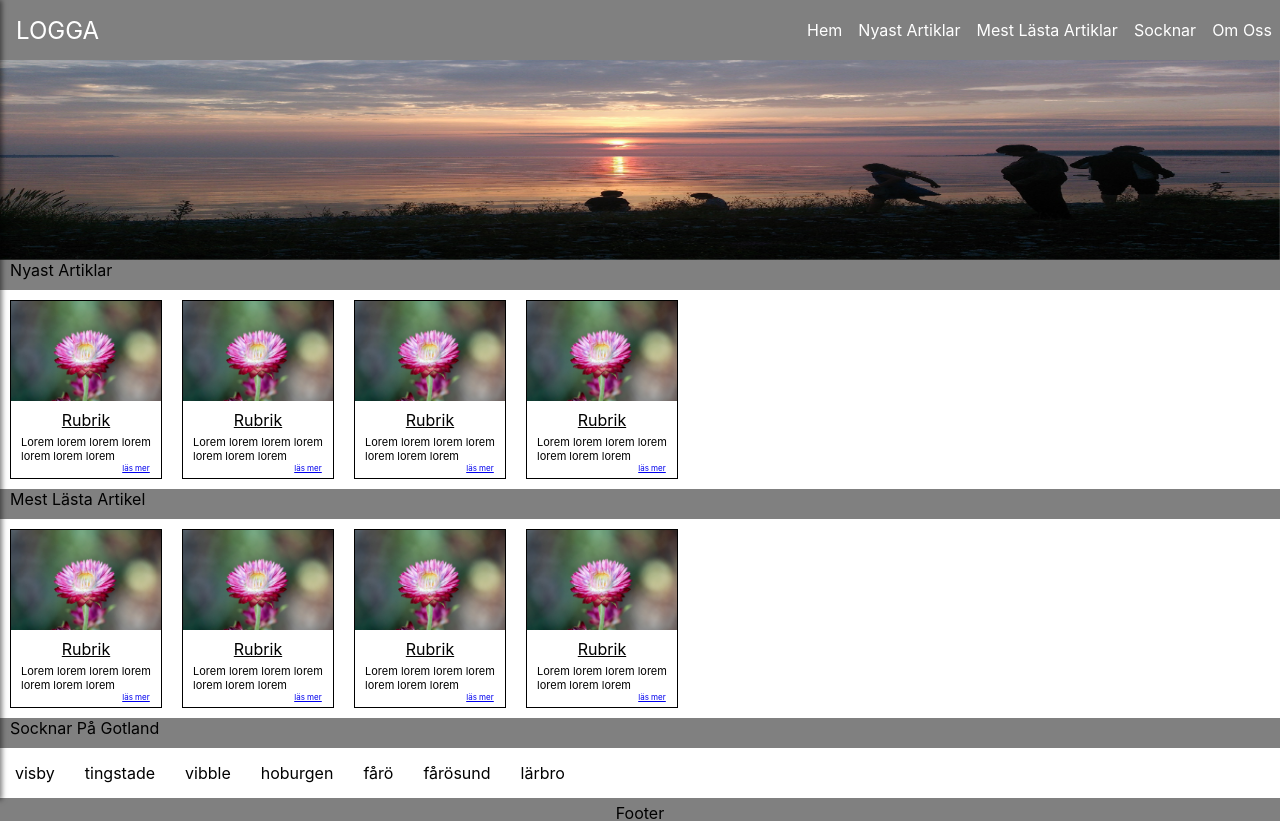
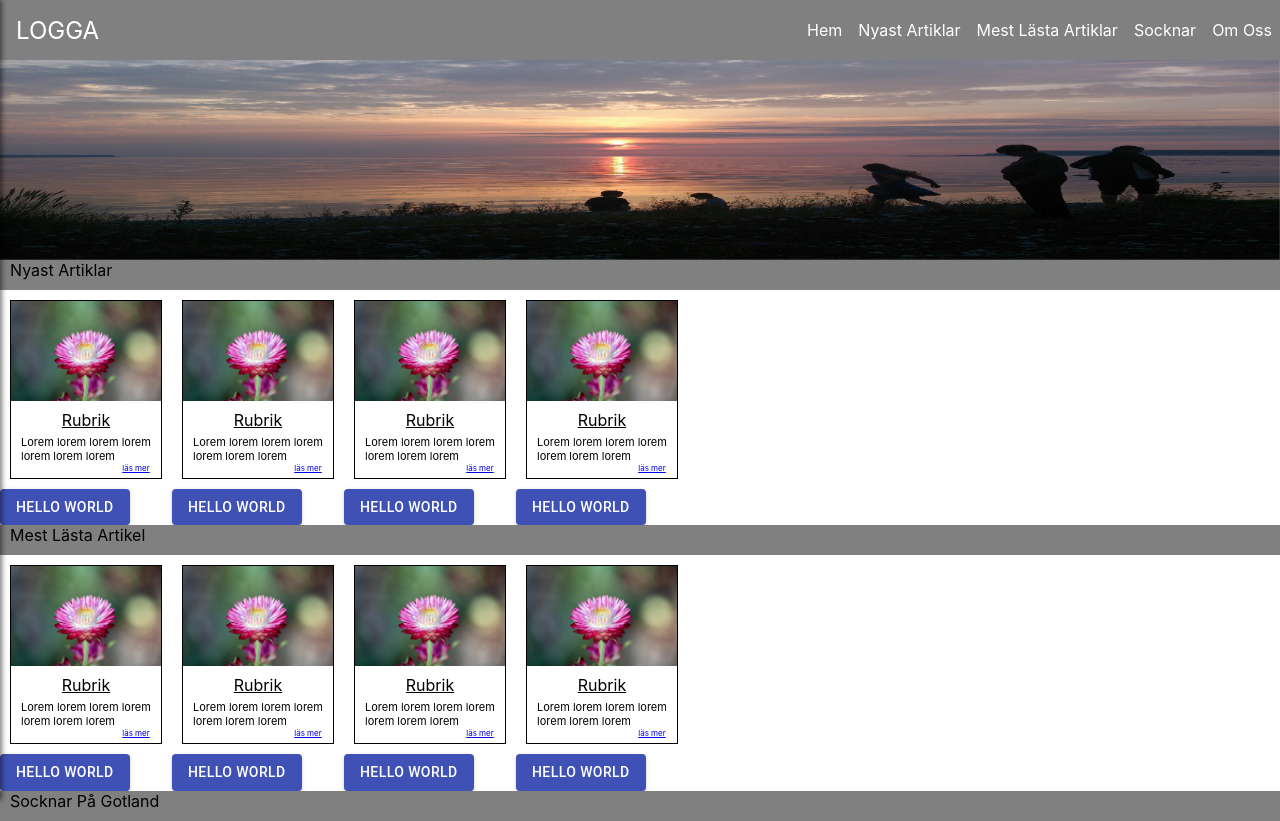
Before and after one commit to wongprom/gutar, a React (Create React App) app: page / in a window 1280 px wide. Shown: the top 821 px of the page. Built offline with nearby package versions, Linux system fonts and the light colour scheme.

Commit message:
Add material-ui/core, @material-ui/icons. And updated react, react-dom.

```diff
--- a/package.json
+++ b/package.json
@@ -3,9 +3,11 @@
   "version": "0.1.0",
   "private": true,
   "dependencies": {
+    "@material-ui/core": "^4.0.2",
+    "@material-ui/icons": "^4.0.1",
     "node-sass": "^4.11.0",
-    "react": "^16.6.3",
-    "react-dom": "^16.6.3",
+    "react": "^16.8.6",
+    "react-dom": "^16.8.6",
     "react-router-dom": "^4.3.1",
     "react-scripts": "2.1.1"
   },
--- a/src/components/Card/ArticleCard.js
+++ b/src/components/Card/ArticleCard.js
@@ -1,5 +1,6 @@
 import React from 'react';
 import testImage from '../../images/nature-test.jpg';
+import Button from '@material-ui/core/Button';
 
 import './ArticleCard.scss';
 
@@ -16,6 +17,9 @@ const ArticleCard = () => {
           <a href="#">läs mer</a>
         </div>
       </div>
+      <Button variant="contained" color="primary">
+        Hello World
+        </Button>
     </div>
   );
 };
```
Also changed, not shown: 1 other file (tests, documents, lock files or other folders).
